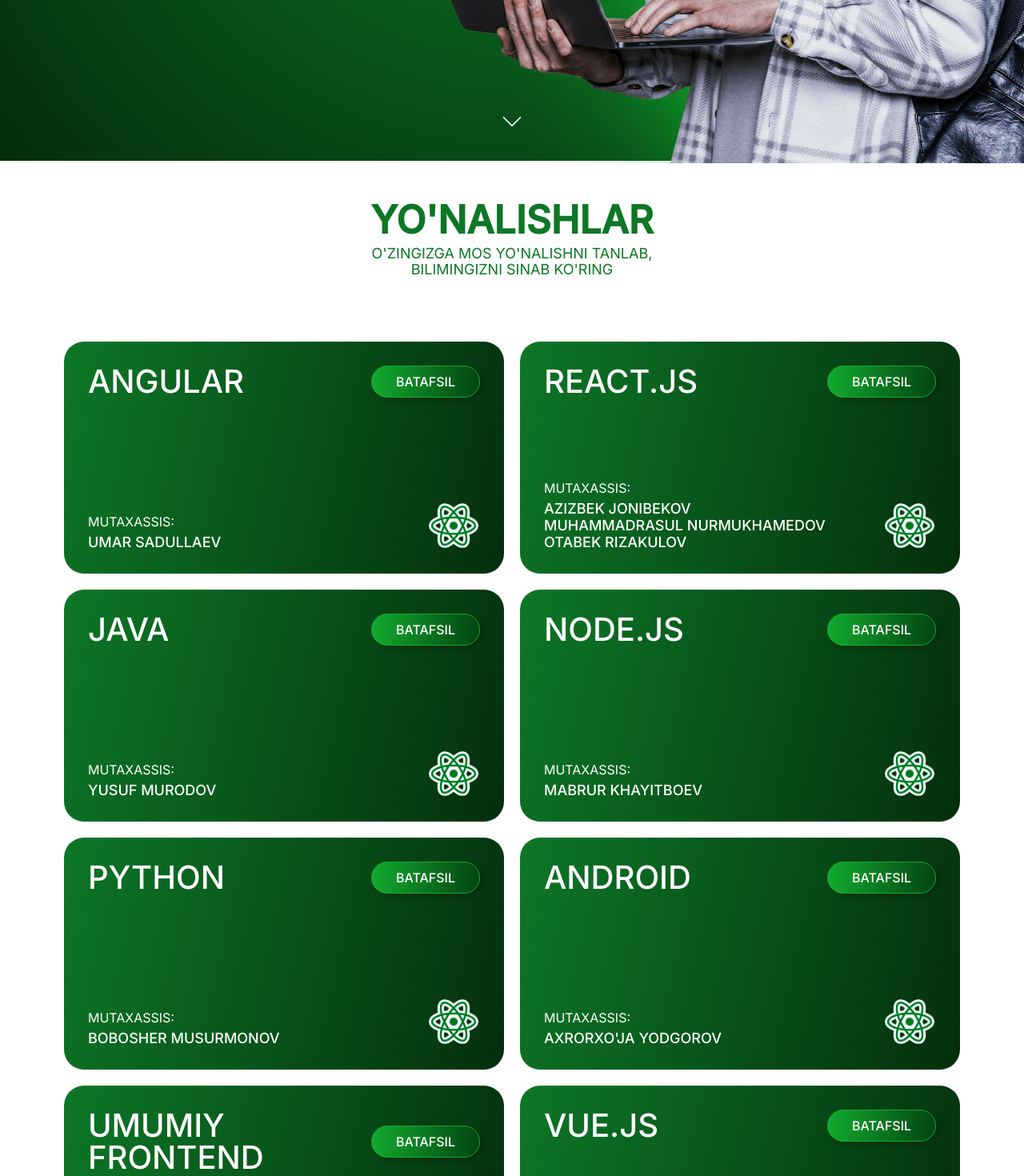
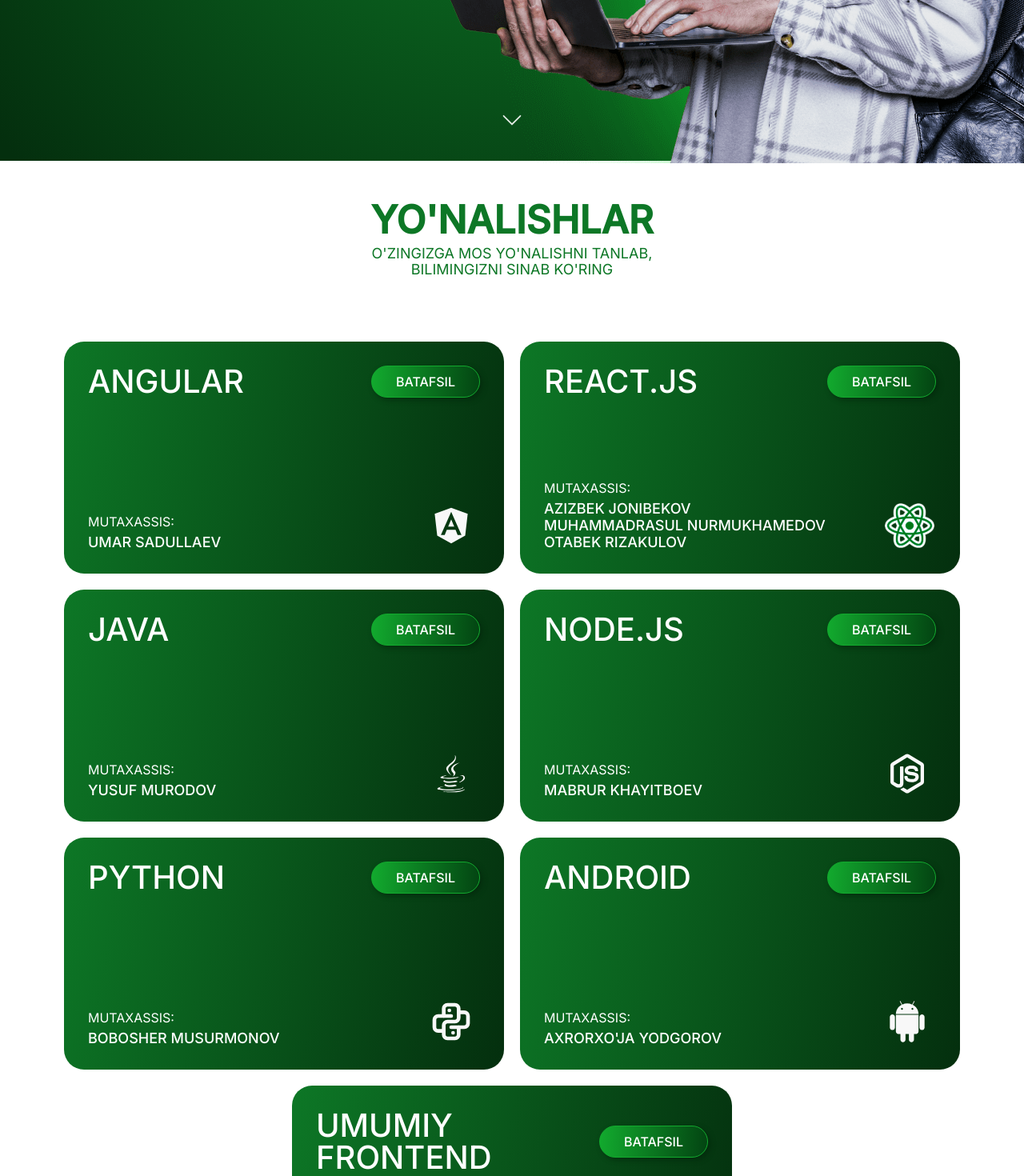
Before and after one commit to asadbekme/mockint, a React (Create React App) app: page / in a window 1280 px wide. Shown: the part 760-2230 px from the top of the page at 80% size. Built offline with nearby package versions, Linux system fonts and the light colour scheme.

Commit message:
Specialists component

```diff
--- a/public/index.html
+++ b/public/index.html
@@ -11,7 +11,6 @@
     <title>Mockint - clone version</title>
   </head>
   <body>
-    <noscript>You need to enable JavaScript to run this app.</noscript>
     <div id="root"></div>
   </body>
 </html>
--- a/src/components/about/AboutCard.jsx
+++ b/src/components/about/AboutCard.jsx
@@ -2,7 +2,7 @@ import React from 'react';
 
 const AboutCard = ({ item }) => {
   const { src, text } = item;
-  console.log(item);
+  // console.log(src);
 
   return (
     <div className="about__card">
--- a/src/components/directions/DirectionsCard.jsx
+++ b/src/components/directions/DirectionsCard.jsx
@@ -1,6 +1,5 @@
 import React, { useState } from 'react';
 import { MdOutlineClose } from "react-icons/md";
-import logo from '../../images/react-icon.svg';
 
 const DirectionsCard = ({ names, title, src, description, setIsOpenModal }) => {
   const [isOpen, setIsOpen] = useState(false);
@@ -35,7 +34,7 @@ const DirectionsCard = ({ names, title, src, description, setIsOpenModal }) => {
             </div>
           </div>
           <div className="directions__card-image">
-            <img src={logo} alt="technology icon" />
+            <img src={src} alt="technology icon" />
           </div>
         </div>
       </div>
--- a/src/components/specialists/Specialists.scss
+++ b/src/components/specialists/Specialists.scss
@@ -0,0 +1,259 @@
+@import "../../scss/variables";
+
+.specialists {
+  padding: 70px 0;
+  background: -o-linear-gradient(340.3deg, #0d7726 0%, #042f0e 100%);
+  background: linear-gradient(109.7deg, #0d7726 0%, #042f0e 100%);
+
+  &__content {
+    @include flex(column, nowrap, center, center);
+    width: 100%;
+    padding-bottom: 200px;
+
+    @include responsive(sm) {
+      padding-bottom: 150px;
+    }
+
+    @include responsive(xs) {
+      padding-bottom: 120px;
+    }
+  }
+
+  &__title {
+    text-align: center;
+    margin-bottom: 147px;
+
+    @include responsive(md) {
+      font-size: 36px;
+    }
+
+    @include responsive(sm) {
+      font-size: 32px;
+    }
+
+    @include responsive(xs) {
+      font-size: 26px;
+      margin-bottom: 115px;
+    }
+
+    @include responsive(xxs) {
+      font-size: 22px;
+      margin-bottom: 105px;
+    }
+  }
+
+  &__cards {
+    @include flex(row, wrap, center, stretch);
+    gap: 100px 55px;
+    width: 100%;
+    display: -webkit-box;
+    display: -ms-flexbox;
+    -webkit-box-align: stretch;
+    -ms-flex-align: stretch;
+    -webkit-box-pack: center;
+    -ms-flex-pack: center;
+    -ms-flex-wrap: wrap;
+
+    @include responsive(lg) {
+      gap: 100px 45px;
+    }
+  }
+
+  &__card {
+    @include flex(column, nowrap, space-between, center);
+    background-color: $secondary-color;
+    color: $primary-color;
+    border: 3px solid $primary-color;
+    border-radius: 25px;
+    padding-top: 0;
+    text-align: center;
+    position: relative;
+    flex-basis: 29%;
+    -ms-flex-preferred-size: 29%;
+
+    @include responsive(lg) {
+      flex-basis: 40%;
+      -ms-flex-preferred-size: 40%;
+    }
+
+    @include responsive(md) {
+      flex-basis: 46%;
+      -ms-flex-preferred-size: 46%;
+    }
+
+    @include responsive(sm) {
+      flex-basis: auto;
+      -ms-flex-preferred-size: auto;
+      max-width: 390px;
+      width: 100%;
+    }
+
+    &-image {
+      margin-bottom: 24px;
+      height: 120px;
+
+      @include responsive(xs) {
+        height: 95px;
+      }
+
+      @include responsive(xxs) {
+        height: 75px;
+      }
+    }
+
+    &-imgbox {
+      width: 193px;
+      height: 193px;
+      border-radius: 50%;
+      background-size: cover;
+      background-position: center;
+      border: 3px solid $primary-color;
+      position: relative;
+      top: -72px;
+      filter: drop-shadow(20px 20px 50px rgba(4, 47, 14, 0.38));
+      -webkit-filter: drop-shadow(20px 20px 50px rgba(4, 47, 14, 0.38));
+
+      @include responsive(xs) {
+        width: 170px;
+        height: 170px;
+      }
+
+      @include responsive(xxs) {
+        width: 150px;
+        height: 150px;
+      }
+
+      & > img {
+        height: 193px;
+        width: 193px;
+        object-fit: cover;
+        -o-object-fit: cover;
+        border-radius: 50%;
+        position: absolute;
+        left: 0;
+        top: 0;
+        border: 3px solid $primary-color;
+      }
+    }
+
+    &-social {
+      width: 41px;
+      height: 41px;
+      position: absolute;
+      bottom: 6px;
+      right: 6px;
+
+      @include responsive(xs) {
+        width: 38px;
+        height: 38px;
+      }
+
+      @include responsive(xxs) {
+        width: 36px;
+        height: 36px;
+      }
+    }
+
+    &-main {
+      position: relative;
+      padding: 0 47px;
+      margin-bottom: 17px;
+
+      @include responsive(lg) {
+        padding: 0 20px;
+      }
+    }
+
+    &-name {
+      font-size: 24px;
+      line-height: 28px;
+      margin-bottom: 6px;
+
+      @include responsive(xs) {
+        font-size: 20px;
+        line-height: 23px;
+      }
+
+      @include responsive(xxs) {
+        font-size: 18px;
+        line-height: 23px;
+      }
+    }
+
+    &-job {
+      line-height: 18px;
+      margin-bottom: 16px;
+    }
+
+    &-stacks {
+      @include flex(row, nowrap, center, center);
+      gap: 4px;
+      width: 100%;
+      margin-bottom: 29px;
+    }
+
+    &-stack {
+      padding: 6px 14px;
+      background-color: $primary-color;
+      font-size: 15px;
+      border: 1px solid $green-color;
+      border-radius: 20px;
+      color: $secondary-color;
+      font-weight: $second-font-weight;
+      cursor: pointer;
+
+      @include responsive(xxs) {
+        font-size: 14px;
+      }
+    }
+
+    &-experience {
+      font-size: 18px;
+
+      span {
+        font-weight: $second-font-weight;
+        font-size: inherit;
+      }
+
+      @include responsive(xxs) {
+        font-size: 16px;
+      }
+    }
+
+    &-level {
+      @include flex(column, nowrap, center, center);
+      gap: 4px;
+      font-size: 18px;
+      text-align: center;
+      margin-top: 15px;
+      font-weight: $font-weight;
+
+      &__text {
+        font-weight: $second-font-weight;
+      }
+
+      span {
+        font-size: inherit;
+      }
+
+      @include responsive(xxs) {
+        font-size: 16px;
+      }
+    }
+
+    &-line {
+      width: 100%;
+      height: 1px;
+      background: $primary-color;
+      margin-bottom: 48px;
+
+      @include responsive(xs) {
+        margin-bottom: 34px;
+      }
+
+      @include responsive(xxs) {
+        margin-bottom: 28px;
+      }
+    }
+  }
+}
--- /dev/null
+++ b/src/components/specialists/SpecialistsCard.jsx
@@ -0,0 +1,47 @@
+import React from 'react';
+import linkedinSocialSrc from '../../images/linkedin-icon.svg';
+import photoSrc from '../../images/umar.png';
+
+const SpecialistsCard = ({ item }) => {
+  const { src, name, job, experience, level, stacks, url, socialSrc } = item;
+  console.log(item);
+
+  return (
+    <div className="specialists__card">
+      <div className="specialists__card-image">
+        <div className="specialists__card-imgbox" style={{ backgroundImage: `url(${photoSrc})` }}>
+          <a href={url} className="specialists__card-social">
+            <img src={linkedinSocialSrc} alt="url" />
+          </a>
+        </div>
+      </div>
+
+      <div className="specialists__card-main">
+        <h4 className="specialists__card-name">{name}</h4>
+        <h5 className="specialists__card-job">{job}</h5>
+        <div className="specialists__card-stacks">
+          {
+            stacks.map((stack, index) => {
+              return (
+                <div key={index} className="specialists__card-stack">
+                  #{String(stack).toUpperCase()}
+                </div>
+              );
+            })
+          }
+        </div>
+        <div className="specialists__card-experience">
+          <span>TAJRIBA:</span> {experience}
+        </div>
+        <div className="specialists__card-level">
+          <span className="specialists__card-level__text">INTERVYU DARAJASI: </span>
+          <span>{String(level).toUpperCase()}</span>
+        </div>
+      </div>
+
+      <div className="specialists__card-line"></div>
+    </div>
+  );
+}
+
+export default SpecialistsCard;
--- a/src/utils/data.js
+++ b/src/utils/data.js
@@ -1,10 +1,29 @@
+// * Import
+// * Directions Cards Images
+import angularIcon from "../images/angular-icon.svg";
+import reactIcon from "../images/react-icon.svg";
+import javaIcon from "../images/java-icon.svg";
+import nodejsIcon from "../images/nodejs-icon.svg";
+import pythonIcon from "../images/python-icon.svg";
+import androidIcon from "../images/android-icon.svg";
+import frontendIcon from "../images/javascript-icon.svg";
+// import vueIcon from "../images/vue-icon.svg";
+// import productIcon from '../images/design-icon.svg';
+// import dotnetIcon from '../images/dotnet.svg';
+
+// * About Cards Images
+import aboutCard1 from "../images/about-card-1.png";
+import aboutCard2 from "../images/about-card-2.png";
+import aboutCard3 from "../images/about-card-3.png";
+import aboutCard4 from "../images/about-card-4.png";
+
 // * Directions Cards
 const directionsCards = [
   {
     id: 0,
     title: "ANGULAR",
     names: ["UMAR SADULLAEV"],
-    src: "../../images/angular-icon.svg",
+    src: angularIcon,
     description:
       "Ushbu yo'nalish Angular freymvorkiga bag'ishlangan. Angularning o'zini so'ralishi bilan bir qatorda, biroz TypeScript va RxJS kutubxonalaridan ham savollar darajaga qarab so'raladi.",
   },
@@ -12,7 +31,7 @@ const directionsCards = [
     id: 1,
     title: "REACT.JS",
     names: ["AZIZBEK JONIBEKOV", "MUHAMMADRASUL NURMUKHAMEDOV", "OTABEK RIZAKULOV"],
-    src: "../../images/react-icon.svg",
+    src: reactIcon,
     description:
       "Ushbu yo'nalish React.js kutubxonasiga bag'ishlangan. Kandidat darajasiga qarab React.js ga aloqador mavzular so'raladi. Biladiganlar uchun Redux haqida savollar bo'lishi ham mumkin.",
   },
@@ -20,7 +39,7 @@ const directionsCards = [
     id: 2,
     title: "JAVA",
     names: ["YUSUF MURODOV"],
-    src: "../../images/java-icon.svg",
+    src: javaIcon,
     description:
       "Bu yo'nalishda Java tilining asosiy mavzulari, Spring freymvorki, Database va OOP, SOLID kabi mavzulardan savollarni kutishingiz mumkin.",
   },
@@ -28,7 +47,7 @@ const directionsCards = [
     id: 3,
     title: "NODE.JS",
     names: ["MABRUR KHAYITBOEV"],
-    src: "../../images/nodejs-icon.svg",
+    src: nodejsIcon,
     description:
       "Ushbu yo'nalishimiz Node.js backend yo'nalishi bo'lib, Node.js o'zi, Express(yoki Nest.js) va Mongo(yoki Postgres) texnologiyalari tanlov asosida so'raladi.",
   },
@@ -36,7 +55,7 @@ const directionsCards = [
     id: 4,
     title: "PYTHON",
     names: ["BOBOSHER MUSURMONOV"],
-    src: "../../images/python-icon.svg",
+    src: pythonIcon,
     description:
       "Ushbu bo'lim Python backend yo'nalishi bo'lib, Python Core, Django Framework va PostreSQL kabi texnologiyalardan savollar bo'ladi.",
   },
@@ -44,7 +63,7 @@ const directionsCards = [
     id: 5,
     title: "ANDROID",
     names: ["AXRORXO'JA YODGOROV"],
-    src: "../../images/android-icon.svg",
+    src: androidIcon,
     description:
       "Ushbu yo'nalish Android dasturchilari uchun hisoblanadi va Java, Kotlin, Android kabi texnologiyalardan savollar bo'ladi.",
   },
@@ -52,56 +71,56 @@ const directionsCards = [
     id: 6,
     title: "UMUMIY FRONTEND",
     names: ["AZIZBEK JONIBEKOV", "UMAR SADULLAEV"],
-    src: "../../images/javascript-icon.svg",
+    src: frontendIcon,
     description:
       "Ushbu yo'nalish toza Frontend yo'nalishi. Hech qanday freymvorklarsiz. HTML, CSS, JS va shularga va umumiy Frontendga doir darajaga qarab chuqur savollar bo'ladi.",
   },
-  {
-    id: 7,
-    title: "VUE.JS",
-    names: ["MIRJALOL NORQULOV"],
-    src: "../../images/vue-icon.svg",
-    description:
-      "Ushbu yo'nalish Vue.js dasturchilari uchun mo'ljallangan. Yo'nalishda VueJs, VueRouter, NuxtJS, Vuex va shu kabi texnologiyalardan savollar bo'lishini kutishingiz mumkin.",
-  },
-  {
-    id: 8,
-    title: "PRODUCT/UX/UI DESIGN",
-    names: ["BOBUR MAVLONOV"],
-    src: "../../images/design-icon.svg",
-    description:
-      "Ushbu yo'nalish Product/UX/UI dizaynerlari uchun mo'ljallangan. Yo'nalishga topshirishda intervyu uchun avval qilgan ishlaringizdan namuna kerak bo'ladi.",
-  },
-  {
-    id: 9,
-    title: ".NET",
-    names: ["Mukhammadkarim Tukhtaboev"],
-    src: "../../images/dotnet.svg",
-    description:
-      "Bu yo'nalish .NET bo'lib, bunda .NET, ASP.NET, Patterns, SQL databases, RabbitMQ, Testing, Docker kabi texnologiya va mavzulardan savollar bo'ladi.",
-  },
+  // {
+  //   id: 7,
+  //   title: "VUE.JS",
+  //   names: ["MIRJALOL NORQULOV"],
+  //   src: vueIcon,
+  //   description:
+  //     "Ushbu yo'nalish Vue.js dasturchilari uchun mo'ljallangan. Yo'nalishda VueJs, VueRouter, NuxtJS, Vuex va shu kabi texnologiyalardan savollar bo'lishini kutishingiz mumkin.",
+  // },
+  // {
+  //   id: 8,
+  //   title: "PRODUCT/UX/UI DESIGN",
+  //   names: ["BOBUR MAVLONOV"],
+  //   src: productIcon,
+  //   description:
+  //     "Ushbu yo'nalish Product/UX/UI dizaynerlari uchun mo'ljallangan. Yo'nalishga topshirishda intervyu uchun avval qilgan ishlaringizdan namuna kerak bo'ladi.",
+  // },
+  // {
+  //   id: 9,
+  //   title: ".NET",
+  //   names: ["Mukhammadkarim Tukhtaboev"],
+  //   src: dotnetIcon,
+  //   description:
+  //     "Bu yo'nalish .NET bo'lib, bunda .NET, ASP.NET, Patterns, SQL databases, RabbitMQ, Testing, Docker kabi texnologiya va mavzulardan savollar bo'ladi.",
+  // },
 ];
 
 // * About Cards
 const aboutCards = [
   {
     id: 0,
-    src: "../../images/about-card-1.png",
+    src: aboutCard1,
     text: `DASTURCHILARNI TEXNIK BILIM DARAJASINI HOLIS BAHOLASH`,
   },
   {
     id: 1,
-    src: "../../images/about-card-2.png",
+    src: aboutCard2,
     text: `INTERVYU NATIJASIGA QARAB NOMZODGA KERAKLI FEEDBACK'LAR BERISH`,
   },
   {
     id: 2,
-    src: "../../images/about-card-3.png",
+    src: aboutCard3,
     text: `O'ZBEKISTONDA INTERVYULAR O'TKAZISH ORQALI DASTURCHILAR SAVIYASINI OSHIRISH`,
   },
   {
     id: 3,
-    src: "../../images/about-card-4.png",
+    src: aboutCard4,
     text: `INTERVYU OLUVCHI MUTAXASSISLAR SONINI OSHIRISH`,
   },
 ];
@@ -201,7 +220,7 @@ const specialistsCards = [
     src: "../images/otabek.jpg",
     url: "https://www.linkedin.com/in/otabek-rizakulov/",
     stacks: ["ReactJS", "Frontend"],
-    name: "Otabek",
+    name: "Otabek Rizakulov",
     job: "Frontend Engineer",
     experience: "3 yil+",
     level: "Junior - Middle",
```
Also changed, not shown: src/components/specialists/Specialists.jsx (+20 -1 lines), src/images/vue-icon.svg (added).
